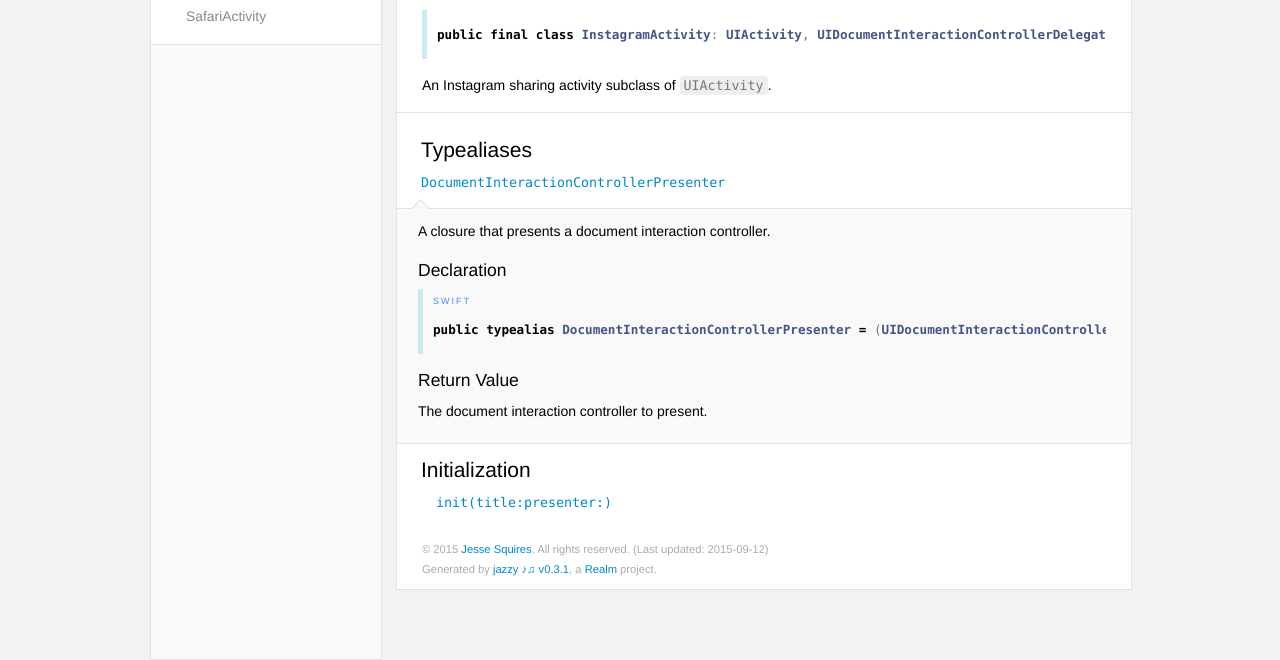
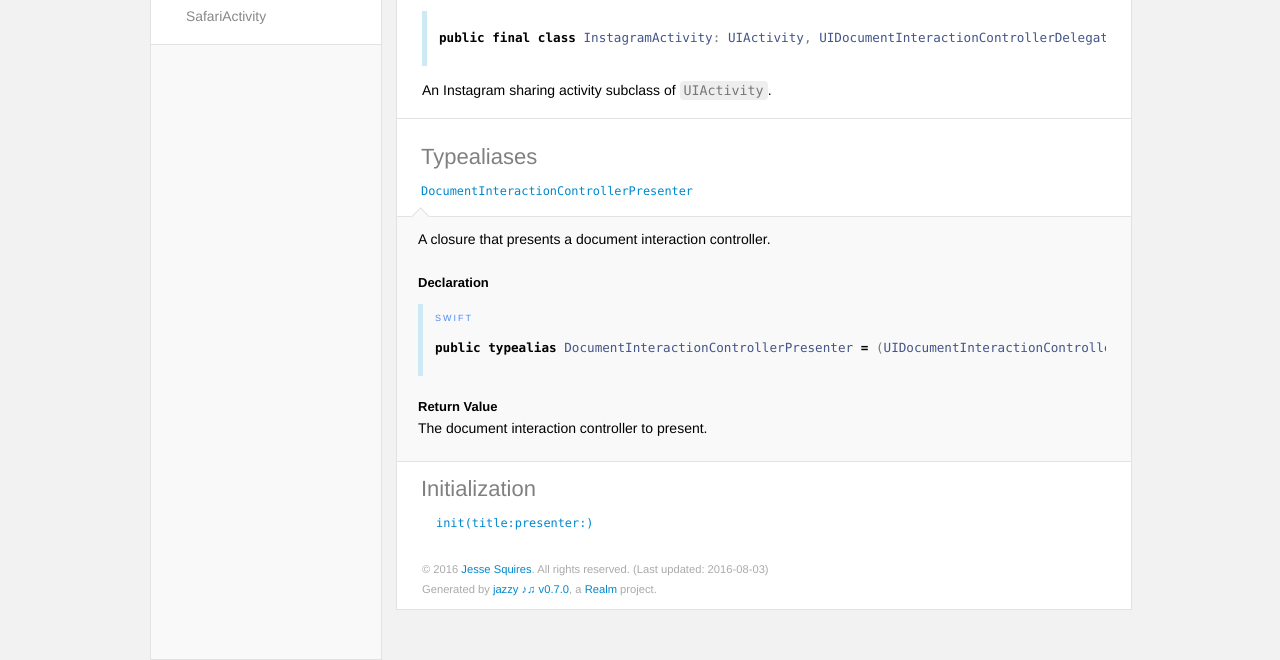
Before and after one commit to jessesquires/JSQActivityKit, a plain HTML site: page Classes/InstagramActivity.html in a window 1280 px wide. Both pictures are taken after a click on the link "DocumentInteractionControllerPresenter". Shown: the part 140-800 px from the top of the page. Drawn offline with Linux system fonts and the light colour scheme.

Commit message:
auto-update docs

```diff
--- a/Classes/InstagramActivity.html
+++ b/Classes/InstagramActivity.html
@@ -7,6 +7,7 @@
     <meta charset='utf-8'>
     <script src="../js/jquery.min.js" defer></script>
     <script src="../js/jazzy.js" defer></script>
+
   </head>
   <body>
     <a name="//apple_ref/swift/Class/InstagramActivity" class="dashAnchor"></a>
@@ -45,7 +46,7 @@
           <section class="section">
             <h1>InstagramActivity</h1>
               <div class="declaration">
-                <div class="Swift">
+                <div class="language">
                   <pre class="highlight"><code><span class="kd">public</span> <span class="kd">final</span> <span class="kd">class</span> <span class="kt">InstagramActivity</span><span class="p">:</span> <span class="kt">UIActivity</span><span class="p">,</span> <span class="kt">UIDocumentInteractionControllerDelegate</span></code></pre>
 
                 </div>
@@ -81,7 +82,7 @@
                       </div>
                       <div class="declaration">
                         <h4>Declaration</h4>
-                        <div class="Swift">
+                        <div class="language">
                           <p class="aside-title">Swift</p>
                           <pre class="highlight"><code><span class="kd">public</span> <span class="kd">typealias</span> <span class="kt">DocumentInteractionControllerPresenter</span> <span class="o">=</span> <span class="p">(</span><span class="kt">UIDocumentInteractionController</span><span class="p">)</span> <span class="o">-&gt;</span> <span class="kt">Void</span></code></pre>
 
@@ -109,9 +110,9 @@
                 <li class="item">
                   <div>
                     <code>
-                    <a name="/s:FC14JSQActivityKit17InstagramActivitycFMS0_FT5titleSS9presenterFCSo31UIDocumentInteractionControllerT__S0_"></a>
+                    <a name="/s:FC14JSQActivityKit17InstagramActivitycFT5titleSS9presenterFCSo31UIDocumentInteractionControllerT__S0_"></a>
                     <a name="//apple_ref/swift/Method/init(title:presenter:)" class="dashAnchor"></a>
-                    <a class="token" href="#/s:FC14JSQActivityKit17InstagramActivitycFMS0_FT5titleSS9presenterFCSo31UIDocumentInteractionControllerT__S0_">init(title:presenter:)</a>
+                    <a class="token" href="#/s:FC14JSQActivityKit17InstagramActivitycFT5titleSS9presenterFCSo31UIDocumentInteractionControllerT__S0_">init(title:presenter:)</a>
                     </code>
                   </div>
                   <div class="height-container">
@@ -124,9 +125,9 @@
                       </div>
                       <div class="declaration">
                         <h4>Declaration</h4>
-                        <div class="Swift">
+                        <div class="language">
                           <p class="aside-title">Swift</p>
-                          <pre class="highlight"><code><span class="kd">public</span> <span class="nf">init</span><span class="p">(</span><span class="nv">title</span><span class="p">:</span> <span class="kt">String</span> <span class="o">=</span> <span class="s">"Instagram"</span><span class="p">,</span> <span class="nv">presenter</span><span class="p">:</span> <span class="kt">DocumentInteractionControllerPresenter</span><span class="p">)</span></code></pre>
+                          <pre class="highlight"><code><span class="kd">public</span> <span class="nf">init</span><span class="p">(</span><span class="nv">title</span><span class="p">:</span> <span class="kt">String</span> <span class="o">=</span> <span class="s">"Instagram"</span><span class="p">,</span> <span class="nv">presenter</span><span class="p">:</span> <span class="kt"><a href="../Classes/InstagramActivity.html#/s:C14JSQActivityKit17InstagramActivity38DocumentInteractionControllerPresenter">DocumentInteractionControllerPresenter</a></span><span class="p">)</span></code></pre>
 
                         </div>
                       </div>
@@ -176,8 +177,8 @@
           </section>
         </section>
         <section id="footer">
-          <p>&copy; 2015 <a class="link" href="https://twitter.com/jesse_squires" target="_blank" rel="external">Jesse Squires</a>. All rights reserved. (Last updated: 2015-09-12)</p>
-          <p>Generated by <a class="link" href="https://github.com/realm/jazzy" target="_blank" rel="external">jazzy ♪♫ v0.3.1</a>, a <a class="link" href="http://realm.io" target="_blank" rel="external">Realm</a> project.</p>
+          <p>&copy; 2016 <a class="link" href="https://twitter.com/jesse_squires" target="_blank" rel="external">Jesse Squires</a>. All rights reserved. (Last updated: 2016-08-03)</p>
+          <p>Generated by <a class="link" href="https://github.com/realm/jazzy" target="_blank" rel="external">jazzy ♪♫ v0.7.0</a>, a <a class="link" href="http://realm.io" target="_blank" rel="external">Realm</a> project.</p>
         </section>
       </article>
     </div>
--- a/css/highlight.css
+++ b/css/highlight.css
@@ -126,8 +126,7 @@
     color: #000000;
     font-weight: bold; }
   .highlight .kt {
-    color: #445588;
-    font-weight: bold; }
+    color: #445588; }
   .highlight .m {
     color: #009999; }
   .highlight .s {
@@ -147,8 +146,7 @@
     color: #990000;
     font-weight: bold; }
   .highlight .nf {
-    color: #990000;
-    font-weight: bold; }
+    color: #990000; }
   .highlight .nn {
     color: #555555; }
   .highlight .nt {
--- a/css/jazzy.css
+++ b/css/jazzy.css
@@ -13,7 +13,7 @@ body {
   -webkit-font-smoothing: subpixel-antialiased;
   word-wrap: break-word; }
 
-h1, h2, h3, h4, h5, h6 {
+h1, h2, h3 {
   margin-top: 0.8em;
   margin-bottom: 0.3em;
   font-weight: 100;
@@ -26,11 +26,10 @@ h2 {
   font-size: 2em;
   border-bottom: 1px solid #e2e2e2; }
 
-h3 {
-  font-size: 1.5em; }
-
 h4 {
-  font-size: 1.25em; }
+  font-size: 13px;
+  line-height: 1.5;
+  margin-top: 21px; }
 
 h5 {
   font-size: 1.1em; }
@@ -38,6 +37,14 @@ h5 {
 h6 {
   font-size: 1.1em;
   color: #777; }
+
+.section-name {
+  color: gray;
+  display: block;
+  font-family: Helvetica;
+  font-size: 22px;
+  font-weight: 100;
+  margin-bottom: 15px; }
 
 pre, code {
   font: 0.95em Menlo, monospace;
@@ -132,7 +139,8 @@ header {
 
 .nav-group-task {
   font-size: 0.9em;
-  list-style-type: none; }
+  list-style-type: none;
+  white-space: nowrap; }
   .nav-group-task a {
     color: #888; }
 
@@ -167,12 +175,6 @@ header {
   border-radius: 4px;
   overflow-x: auto; }
 
-.aside-title {
-  font-size: 9px;
-  letter-spacing: 2px;
-  text-transform: uppercase;
-  padding-bottom: 0; }
-
 .declaration .highlight {
   overflow-x: initial;
   padding: 0 40px 40px 0;
@@ -191,6 +193,12 @@ header {
 .task-group {
   padding-top: 0px; }
 
+.task-name-container a[name]:before {
+  content: "";
+  display: block;
+  padding-top: 70px;
+  margin: -70px 0 0; }
+
 .item {
   padding-top: 8px;
   width: 100%;
@@ -205,7 +213,12 @@ header {
     padding: 0; }
   .item .token {
     padding-left: 3px;
-    margin-left: 15px; }
+    margin-left: 15px;
+    font-size: 11.9px; }
+  .item .declaration-note {
+    font-size: .85em;
+    color: gray;
+    font-style: italic; }
 
 .pointer-container {
   border-bottom: 1px solid #e2e2e2;
@@ -244,14 +257,31 @@ header {
     padding-top: 10px;
     padding-bottom: 5px; }
 
-div.Swift {
-  padding: 4px 0 2px 10px;
-  margin-bottom: 1em;
-  border-left: 5px solid #cde9f4;
+.aside, .language {
+  padding: 6px 12px;
+  margin: 12px 0;
+  border-left: 5px solid #dddddd;
   overflow-y: hidden; }
-  div.Swift .aside-title {
-    color: #4b8afb;
+  .aside .aside-title, .language .aside-title {
+    font-size: 9px;
+    letter-spacing: 2px;
+    text-transform: uppercase;
+    padding-bottom: 0;
+    margin: 0;
+    color: #aaa;
     -webkit-user-select: none; }
+  .aside p:last-child, .language p:last-child {
+    margin-bottom: 0; }
+
+.language {
+  border-left: 5px solid #cde9f4; }
+  .language .aside-title {
+    color: #4b8afb; }
+
+.aside-warning {
+  border-left: 5px solid #ff6666; }
+  .aside-warning .aside-title {
+    color: #ff0000; }
 
 .graybox {
   border-collapse: collapse;
--- a/js/jazzy.js
+++ b/js/jazzy.js
@@ -17,7 +17,7 @@ $(document).ready(function() {
 });
 
 // On token click, toggle its discussion and animate token.marginLeft
-$(".token").click(function() {
+$(".token").click(function(event) {
   if (window.jazzy.docset) {
     return;
   }
@@ -28,4 +28,13 @@ $(".token").click(function() {
   link.animate({'margin-left':original ? "0px" : tokenOffset}, animationDuration);
   $content = link.parent().parent().next();
   $content.slideToggle(animationDuration);
+
+  // Keeps the document from jumping to the hash.
+  var href = $(this).attr('href');
+  if (history.pushState) {
+    history.pushState({}, '', href);
+  } else {
+    location.hash = href;
+  }
+  event.preventDefault();
 });
--- /dev/null
+++ b/undocumented.json
@@ -0,0 +1 @@
+{"warnings":[],"source_directory":"/Users/jesse/GitHub-Pages/JSQActivityKit/JSQActivityKit/JSQActivityKit"}
```
Also changed, not shown: Classes.html (+6 -5 lines), Classes/SafariActivity.html (+7 -6 lines), index.html (+13 -9 lines), 1 other file. Lines whose indentation alone changed are shown as unchanged.
